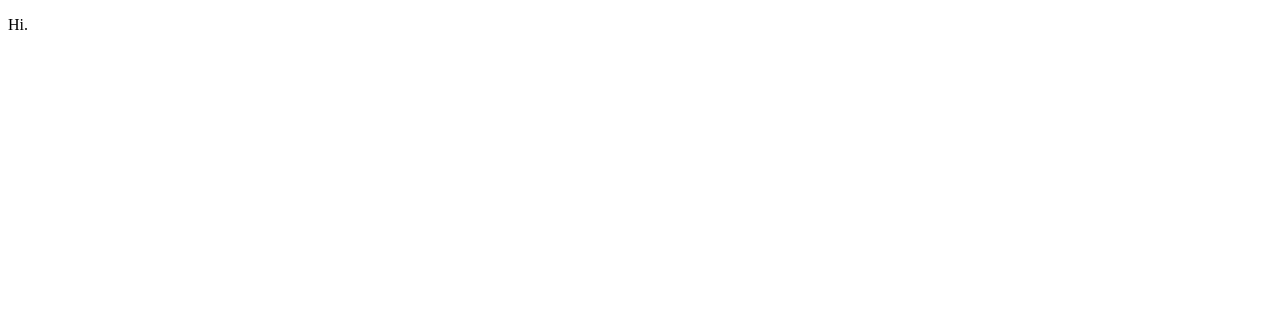
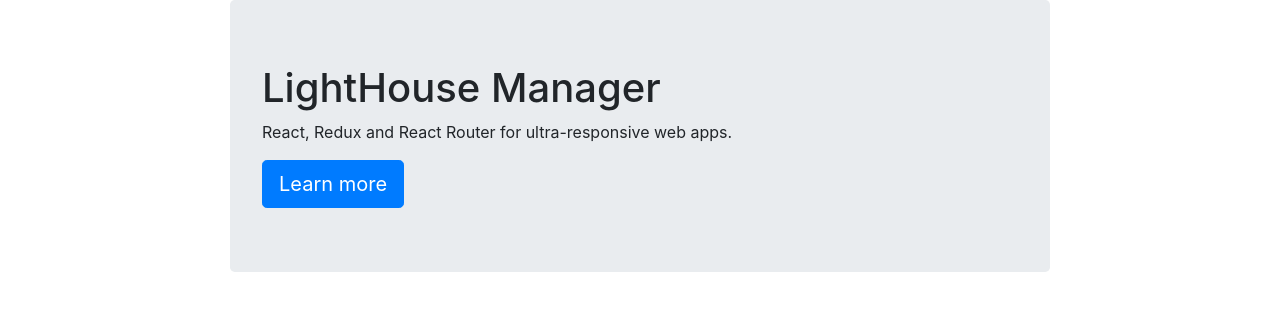
Before and after one commit to 0surface/ReactReduxPrimer, a React app: page / in a window 1280 px wide. Shown: the top 310 px of the page. Built offline with nearby package versions, Linux system fonts and the light colour scheme.

Commit message:
create app entry point, layout

```diff
--- /dev/null
+++ b/src/components/App.js
@@ -0,0 +1,15 @@
+import React from "react";
+import { Route } from "react-router-dom";
+import HomePage from "./home/HomePage";
+import AboutPage from "./about/AboutPage";
+
+function App() {
+  return (
+    <div className="container-fluid">
+      <Route exact path="/" component={HomePage}></Route>
+      <Route path="/about" component={AboutPage}></Route>
+    </div>
+  );
+}
+
+export default App;
--- /dev/null
+++ b/src/index.css
@@ -0,0 +1,8 @@
+#app {
+  max-width: 850px;
+  margin: 0 auto;
+}
+
+nav {
+  padding: 20px 0 20px 0;
+}
--- a/src/index.js
+++ b/src/index.js
@@ -1,8 +1,13 @@
 import React from "react";
 import { render } from "react-dom";
+import { BrowserRouter as Router } from "react-router-dom";
+import "bootstrap/dist/css/bootstrap.min.css";
+import App from "./components/App";
+import "./index.css";
 
-function Hi() {
-  return <p>Hi.</p>;
-}
-
-render(<Hi />, document.getElementById("app"));
+render(
+  <Router>
+    <App />
+  </Router>,
+  document.getElementById("app")
+);
```
Also changed, not shown: src/components/about/AboutPage.js (renamed from src/components/about/About.js).
